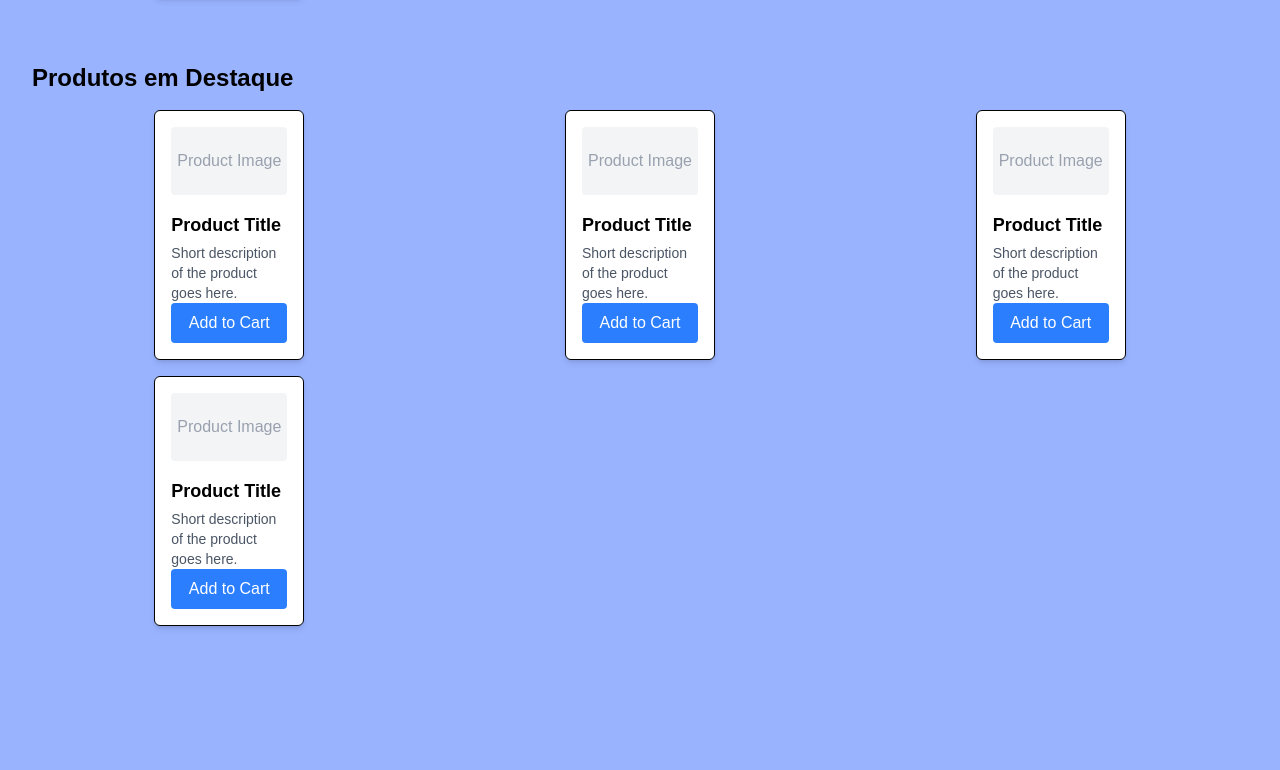
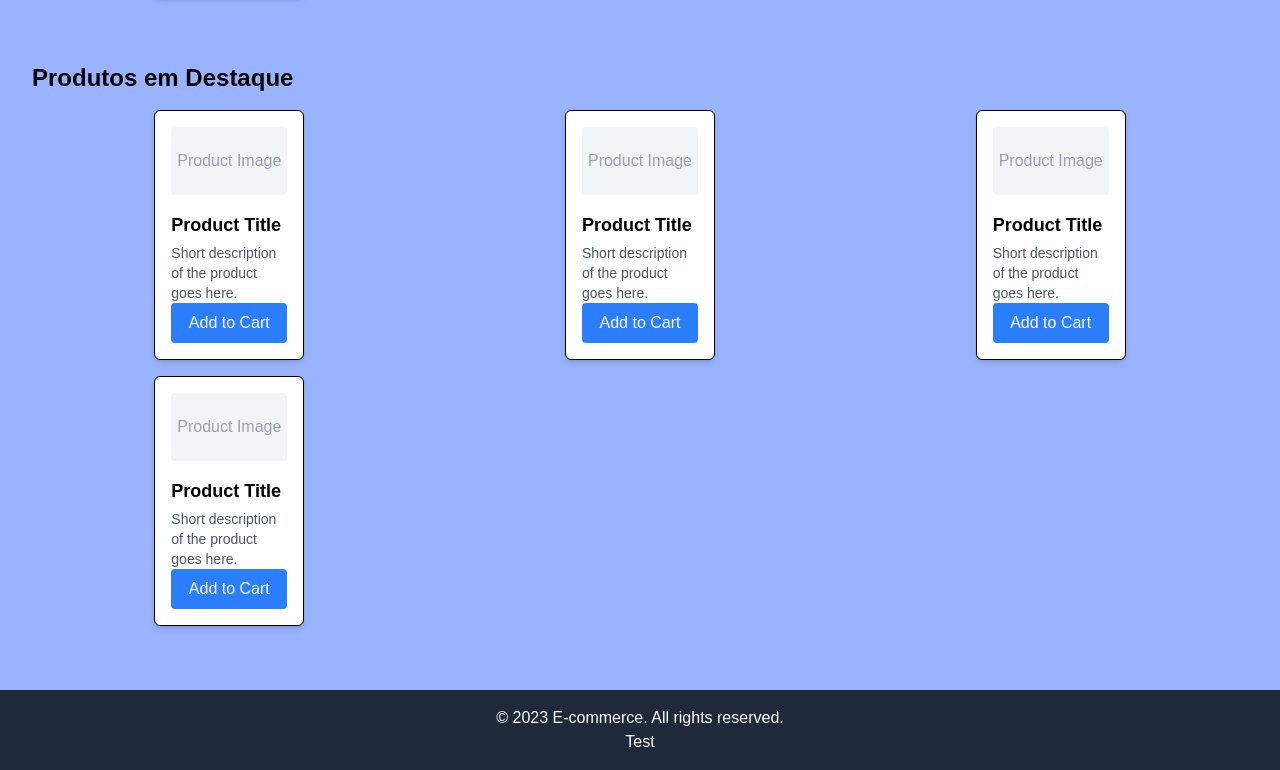
Before and after one commit to GenissonEmilio/Ecommerce, a Next.js app in the folder e-commerce/: page / in a window 1280 px wide. Shown: the part 1209-1979 px from the top of the page. Before the commit the page ends 1867 px from the top, so only its background shows below. Built offline with nearby package versions, Linux system fonts and the light colour scheme.

Commit message:
🚀 Test

```diff
--- a/e-commerce/src/app/page.tsx
+++ b/e-commerce/src/app/page.tsx
@@ -6,6 +6,7 @@ import 'slick-carousel/slick/slick.css';
 import 'slick-carousel/slick/slick-theme.css';
 import { ProductArea } from "@/components/layout/ProductArea";
 import { CarouselProductArea } from "@/components/layout/CarouselProductArea";
+import Footer from "@/components/layout/Footer";
 
 export default function Home() {
 
@@ -33,6 +34,9 @@ export default function Home() {
           <ProductArea areaName={"Produtos em Destaque"} />
         </div>
       </div>
+
+      {/* Footer */}
+      <Footer />
     </div>
   );
 }
--- /dev/null
+++ b/e-commerce/src/components/layout/Footer.tsx
@@ -0,0 +1,8 @@
+export default function Footer() {
+  return (
+    <footer className="bg-gray-800 text-white text-center p-4 mt-8">
+      <p>© 2023 E-commerce. All rights reserved.</p>
+      <p>Test</p>
+    </footer>
+  );
+}
```
